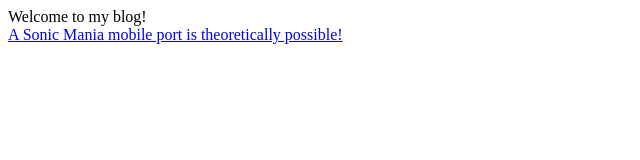
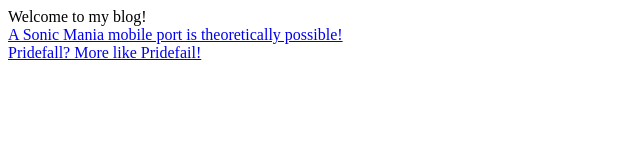
Before and after one commit to Awesome-neos145/blog, a plain HTML site: page index.html in a window 1280 px wide. Shown: the whole page, without its empty margins (0-640 px from the left). Drawn offline with Linux system fonts and the light colour scheme.

Commit message:
Update index.html

```diff
--- a/index.html
+++ b/index.html
@@ -1,4 +1,5 @@
 <html>
 Welcome to my blog!<br>
   <a href="/blog/Sonic-Mania-Mobile-Port-Theoretically-Possible/">A Sonic Mania mobile port is theoretically possible!</a><br>
+  <a href="/blog/Pridefall-More-Like-Pridefail/">Pridefall? More like Pridefail!</a><br>
 </html>
```
